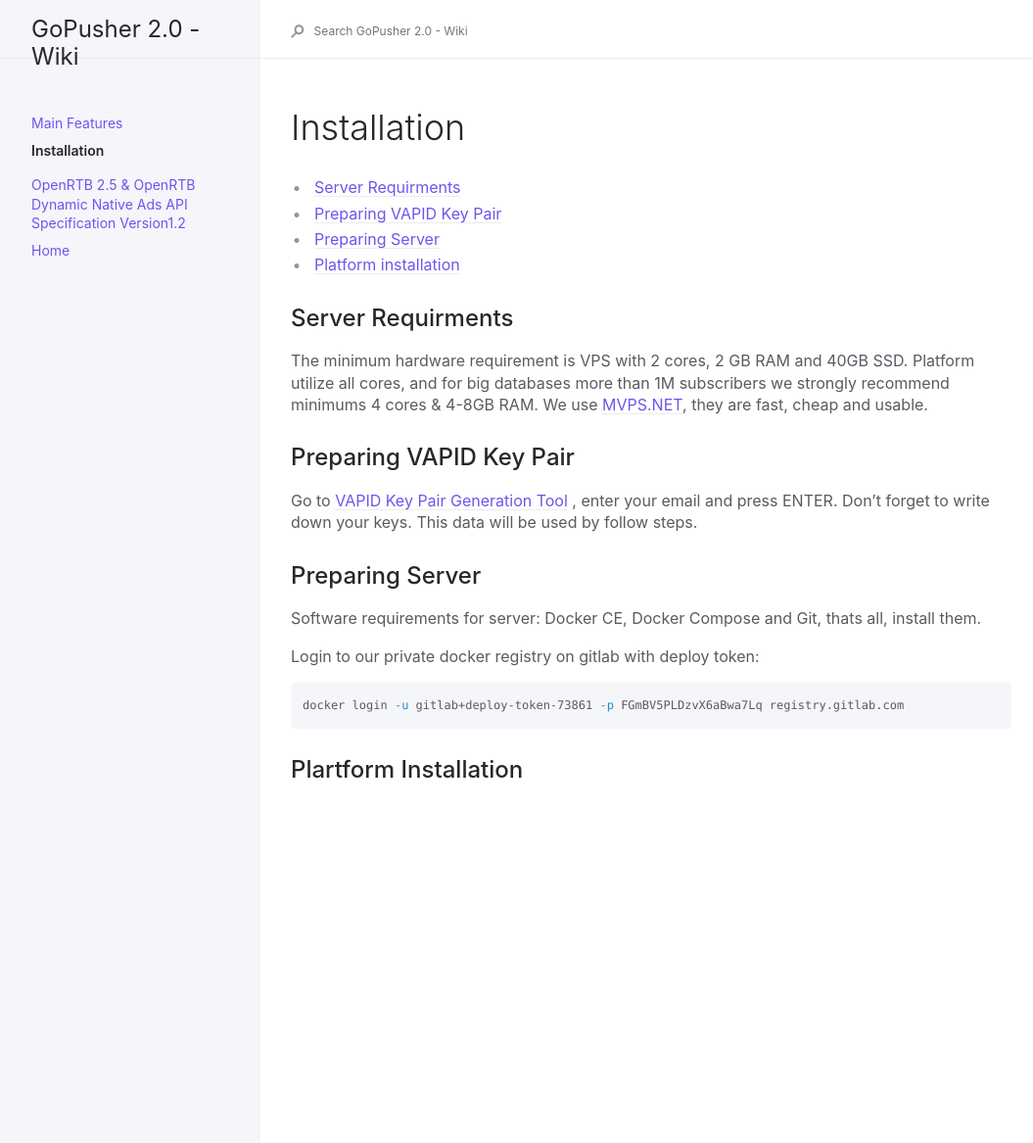
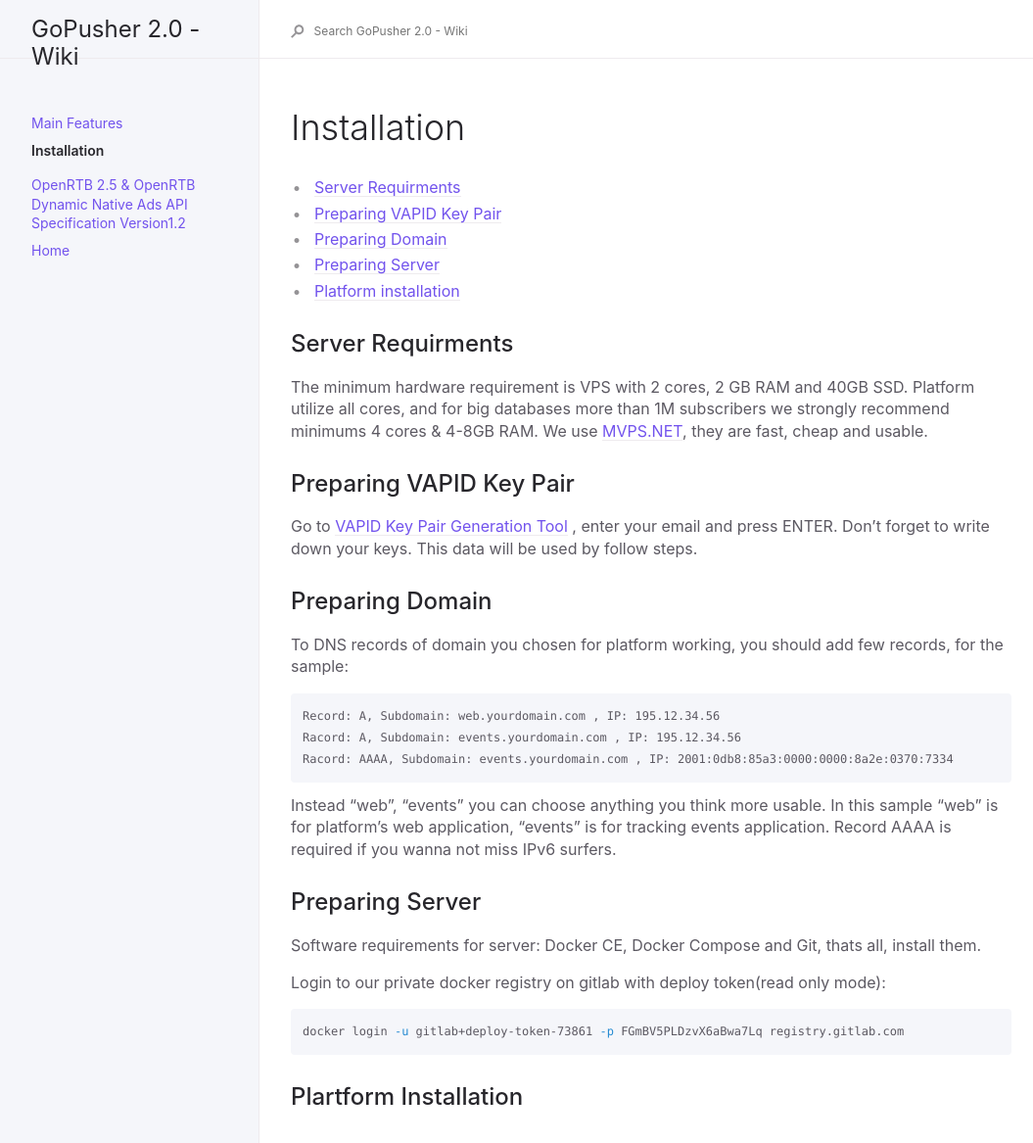
Before and after one commit to RapidCodeLab/gopusher-wiki, a Jekyll site: the page built from docs/02-install.md, in a window 1280 px wide. Shown: the top 1167 px of the page at 98% size, without its empty margins (91-1146 px from the left). Built offline with Jekyll 4.4.1, drawn with Linux system fonts in a browser that asks for light colours; our own code applies the rules of GitHub Pages for plain Markdown files.

Commit message:
sidebar testing

````diff
--- a/docs/02-install.md
+++ b/docs/02-install.md
@@ -2,6 +2,7 @@
 
 * [Server Requirments](#server-requirments)
 * [Preparing VAPID Key Pair](#preparing-vapid-key-pair)
+* [Preparing Domain](#preparing-domain)
 * [Preparing Server](#preparing-server)
 * [Platform installation](#platform-installation)
 
@@ -14,15 +15,27 @@ The minimum hardware requirement is VPS with 2 cores, 2 GB RAM and 40GB SSD. Pla
 
 Go to [VAPID Key Pair Generation Tool](https://vapid-keys.rapidcodelab.repl.run/){:target="_blank"} , enter your email and press ENTER. Don't forget to write down your keys. This data will be used by follow steps.
 
+## Preparing Domain
+
+To DNS records of domain you chosen for platform working, you should add few records, for the sample:
+
+    Record: A, Subdomain: web.yourdomain.com , IP: 195.12.34.56
+    Racord: A, Subdomain: events.yourdomain.com , IP: 195.12.34.56
+    Racord: AAAA, Subdomain: events.yourdomain.com , IP: 2001:0db8:85a3:0000:0000:8a2e:0370:7334
+
+
+Instead "web", "events" you can choose anything you think more usable. In this sample "web" is for platform's web application, "events" is for tracking events application. Record AAAA is required if you wanna not miss IPv6 surfers.
+
 ## Preparing Server
 
 Software requirements for server: Docker CE, Docker Compose and Git, thats all, install them.
 
-Login to our private docker registry on gitlab with deploy token:
+Login to our private docker registry on gitlab with deploy token(read only mode):
 
 ```bash
 docker login -u gitlab+deploy-token-73861 -p FGmBV5PLDzvX6aBwa7Lq registry.gitlab.com
 ```
 
 
+
 ## Plartform Installation
````
